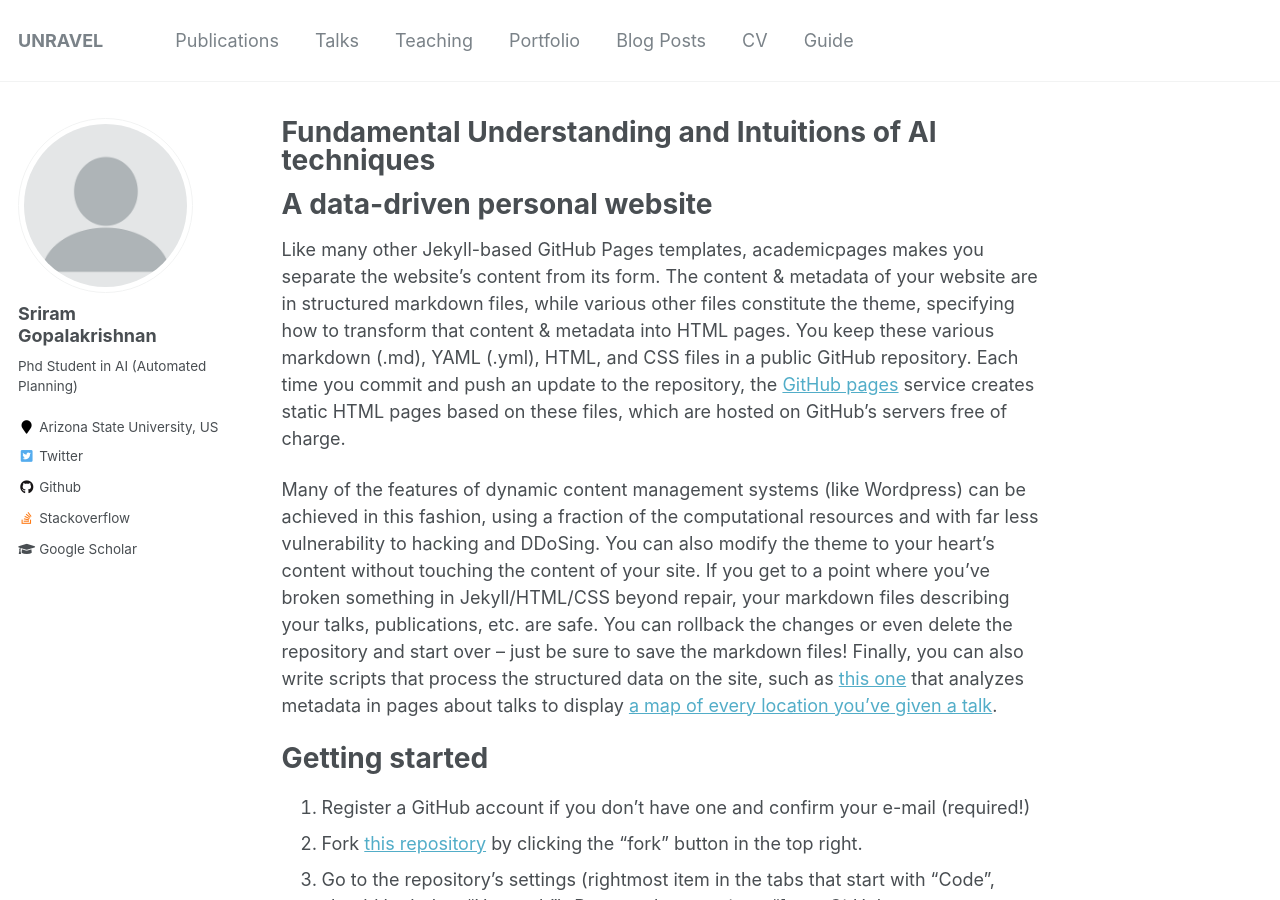
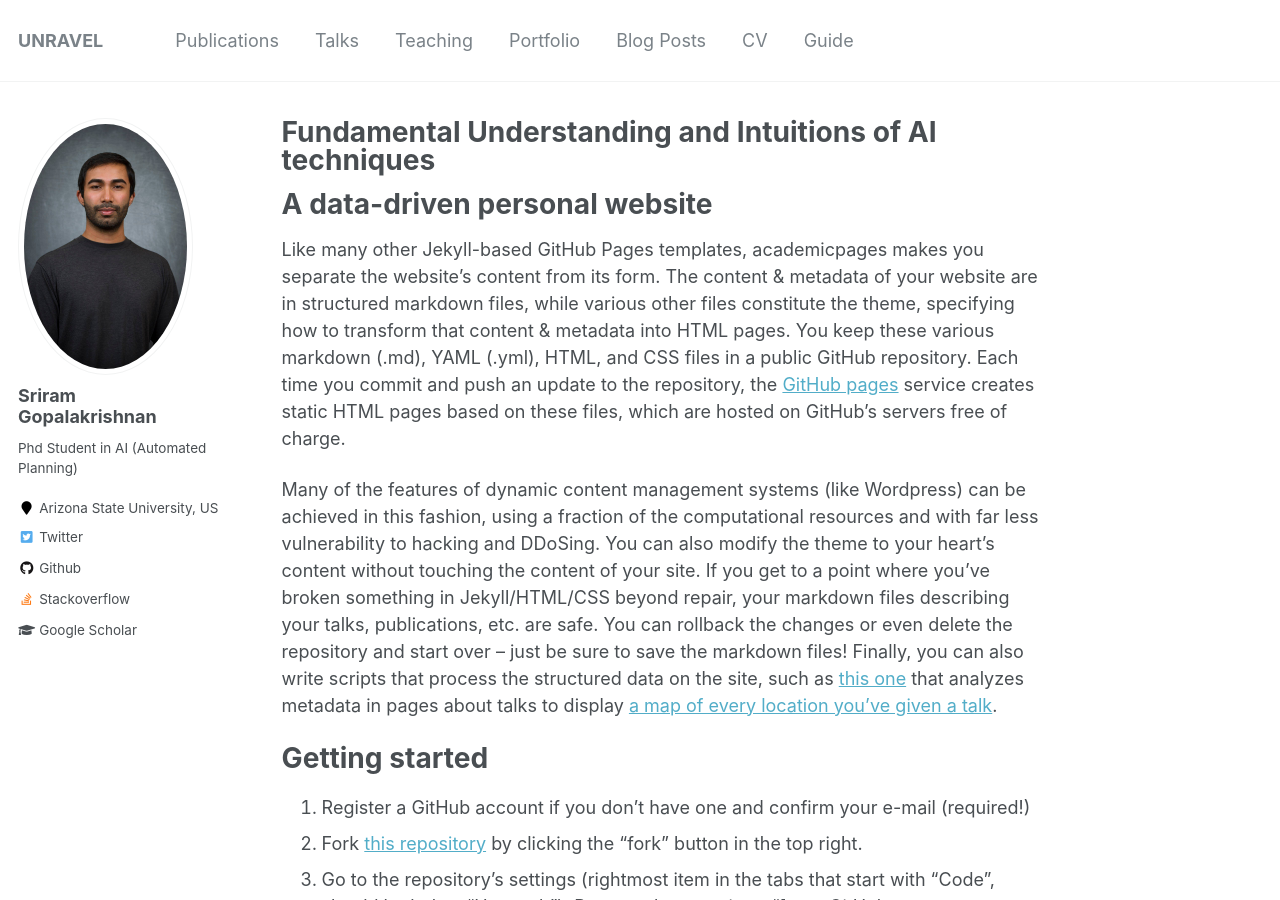
Before and after one commit to marirsg2/Sriram_Unravel, a Jekyll site: the page built from _pages/about.md, in a window 1280 px wide and 900 px high. Built offline with Jekyll 4.4.1, drawn with Linux system fonts in a browser that asks for light colours.

Commit message:
image update

```diff
--- a/_config.yml
+++ b/_config.yml
@@ -81,7 +81,7 @@ analytics:
 # Site Author
 author:
   name             : "Sriram Gopalakrishnan"
-  avatar           : "profile.png"
+  avatar           : "Sriram_profilePic.jpg"
   bio              : "Phd Student in AI (Automated Planning)"
   location         : "Arizona State University, US"
   employer         :
```
